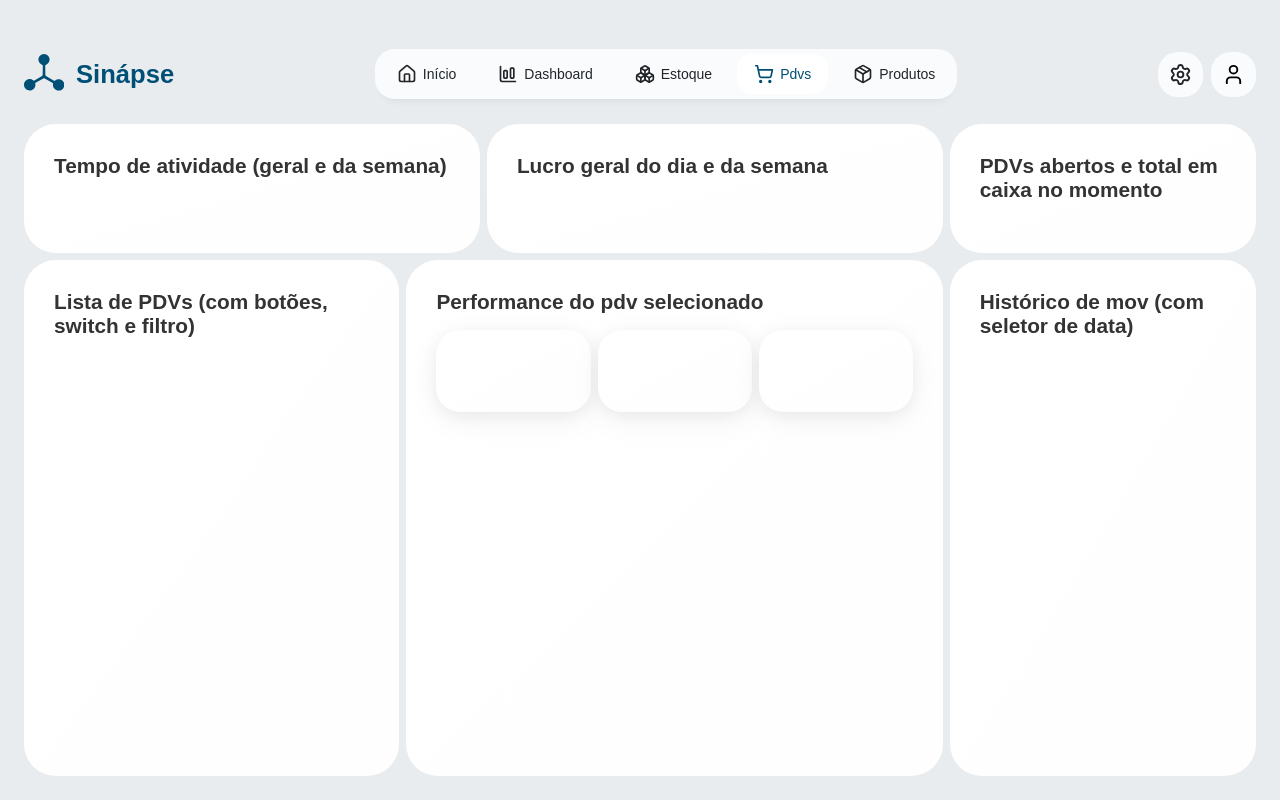
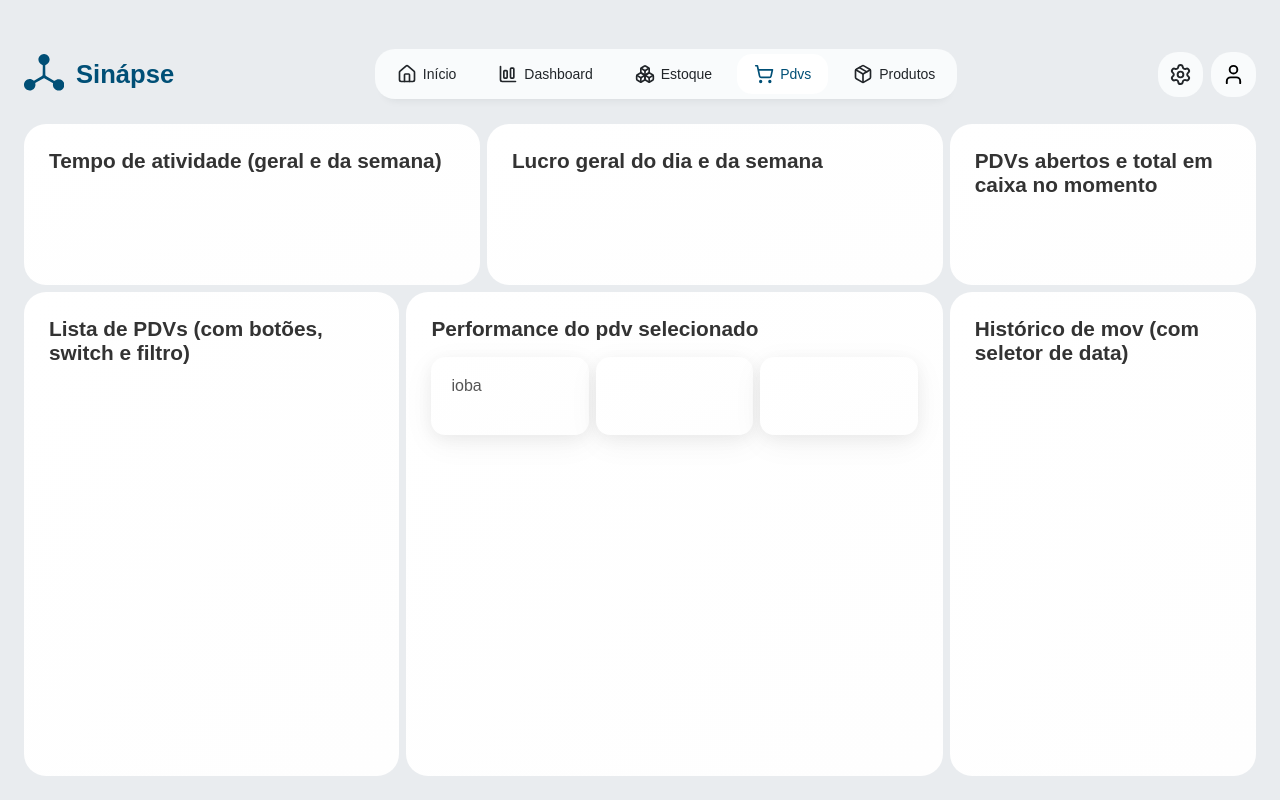
Before and after one commit to josielmaicon/Sinapse-ERP, a React (Vite) app in the folder interface/: page /pdvs in a window 1280 px wide. Built offline with nearby package versions, Linux system fonts and the light colour scheme; a web font is replaced by a local one.

Commit message:
commit backup

```diff
--- a/interface/src/pages/pdvs.jsx
+++ b/interface/src/pages/pdvs.jsx
@@ -15,7 +15,7 @@ export default function PdvsPage() {
             <Card title="Performance do pdv selecionado">
               <div className={styles.grid_center}>
                 <div className={styles.grid_center_visuals}>
-                  <Card variant="white"></Card>
+                  <Card variant="white">ioba</Card>
                   <Card variant="white"></Card>
                   <Card variant="white"></Card>
                 </div>
--- a/interface/src/styles/Card.module.css
+++ b/interface/src/styles/Card.module.css
@@ -2,8 +2,8 @@
 .card {
   /* background-color: var(--color-bg-lvl-1); */
   background: linear-gradient(to bottom right, #ffffff, #fefefe);
-  border-radius: 32px;
-  padding: 30px;
+  border-radius: 22px;
+  padding: 25px;
   box-shadow: none;
   display: flex;
   flex-direction: column;
@@ -22,7 +22,7 @@
 .card_w {
   background-color: var(--color-bg-lvl-2);
   padding: 20px;
-  border-radius: 24px;
+  border-radius: 14px;
   box-shadow: rgba(17, 17, 26, 0.05) 0px 4px 16px, rgba(17, 17, 26, 0.05) 0px 8px 32px;
   overflow-y: auto;
 }
--- a/interface/src/styles/Paginapdvs.module.css
+++ b/interface/src/styles/Paginapdvs.module.css
@@ -14,7 +14,7 @@
 
 .grid_main_left {
     display: grid;
-    grid-template-rows: 0.2fr 0.8fr;
+    grid-template-rows: 0.25fr 0.75fr;
     gap: 7px;
     height: 100%;
     min-height: 0;
@@ -22,7 +22,7 @@
 
 .grid_main_right {
     display: grid;
-    grid-template-rows: 0.2fr 0.8fr;
+    grid-template-rows: 0.25fr 0.75fr;
     gap: 7px;
     height: 100%;
     min-height: 0;
```
